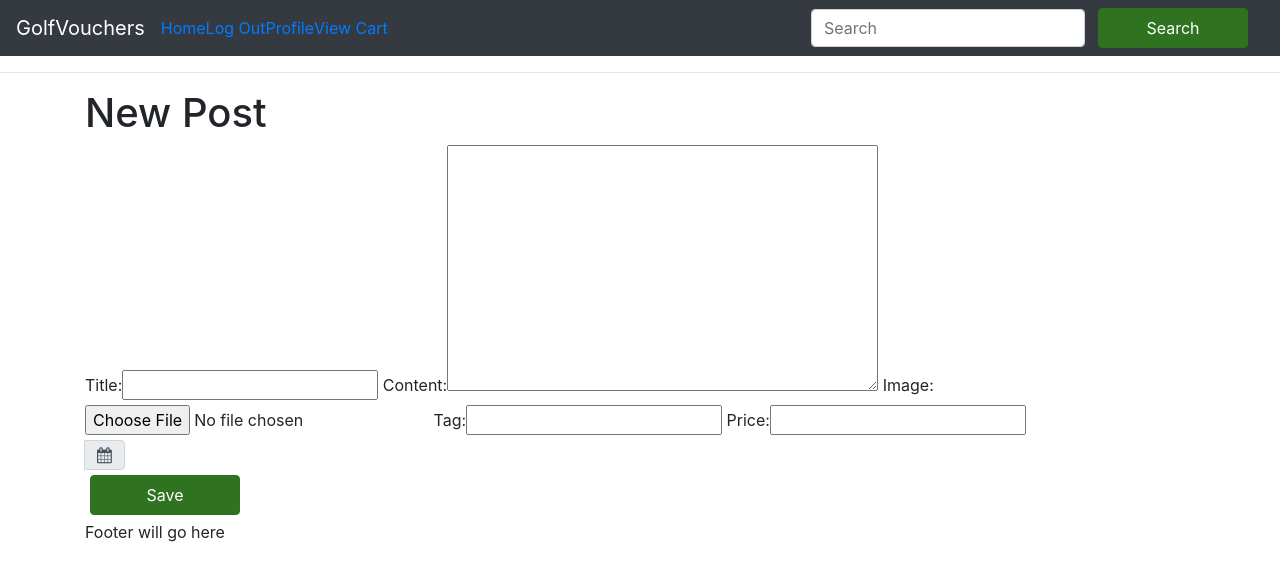
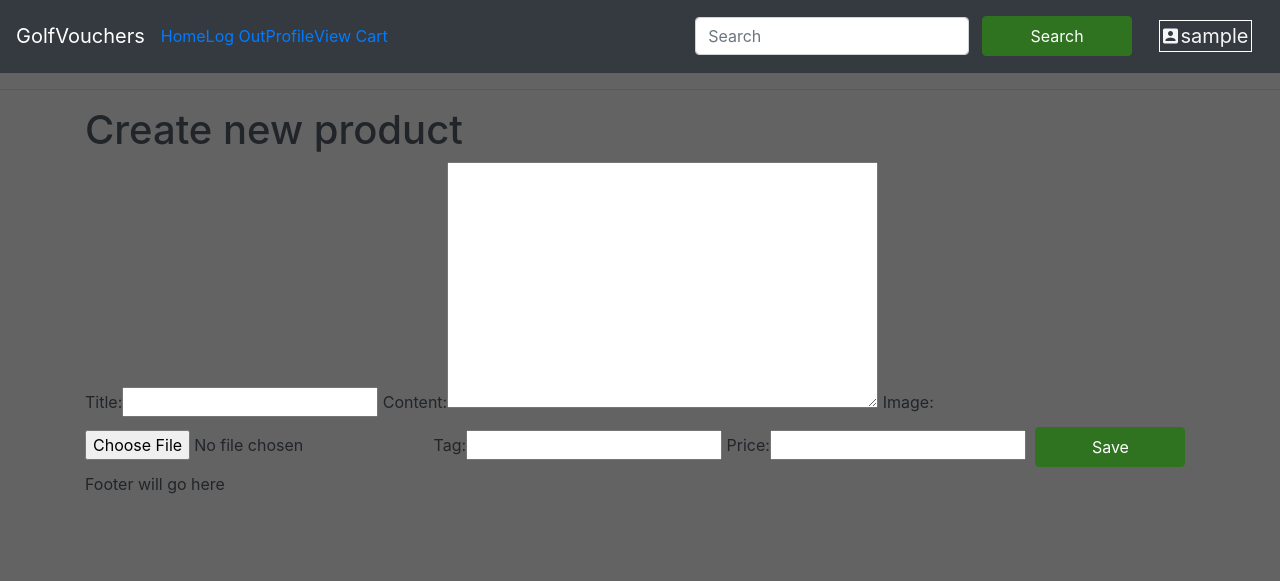
Before and after one commit to martingr1/golfvouchers, a Django app: a page that uses templates/base.html in a window 1280 px wide. Shown: the top 581 px of the page. Run offline with Django 3.2, Linux system fonts and the light colour scheme; the visitor is signed in with stand-in values (Sample User, id 1); some libraries are stand-ins or nearby versions; some web fonts are replaced.

Commit message:
added template logic for base.html

```diff
--- a/posts/models.py
+++ b/posts/models.py
@@ -10,7 +10,7 @@ class Post(models.Model):
     updated_date = models.DateTimeField(blank=True, null=True, default=timezone.now)
     views = models.IntegerField(default=0)
     tag = models.CharField(max_length=30, blank=True, null=True)
-    image = models.ImageField(upload_to="img", blank="True", null="True")
+    image = models.ImageField(upload_to="img")
     price = models.DecimalField(max_digits=6, decimal_places=0, null=False)
 
     def __unicode__(self):
--- a/posts/templates/postform.html
+++ b/posts/templates/postform.html
@@ -1,16 +1,10 @@
 {% extends "base.html" %}
 {% load bootstrap_tags %}
 {% block content %}
-<h1>New Post</h1>
+<h1>Create new product</h1>
 <form method="POST" enctype="multipart/form-data">
 	{% csrf_token %}
 	{{ form | as_bootstrap }}
-	<div class="input-group date" id="datetimepicker1" data-target-input="nearest">
-		{{ form.date }}
-		<div class="input-group-append" data-target="#datetimepicker1" data-toggle="datetimepicker">
-			<div class="input-group-text"><i class="fa fa-calendar"></i></div>
-		</div>
-	</div>
 	<button type="submit" class="btn btn-info">Save</button>
 </form>
 {% endblock %}
--- a/search/views.py
+++ b/search/views.py
@@ -1,10 +1,9 @@
 from django.shortcuts import render
+from django.contrib import messages
 from posts.models import Post
 
 
 def do_search(request):
 
-    posts = Post.objects.filter(content__icontains=request.GET['q'])
+    posts = Post.objects.filter(content__icontains=request.GET['q']).order_by('listed_date')
     return render(request, "posts.html", {'posts': posts})
-
-# Create your views here.
--- a/templates/base.html
+++ b/templates/base.html
@@ -17,6 +17,11 @@
 </head>
 
 <body>
+	<style>
+		body {
+			background-color: #636363;
+		}
+	</style>
 	<nav class="navbar navbar-expand-lg navbar-dark bg-dark sticky-top">
 		<a class="navbar-brand" href="{% url 'index' %}">GolfVouchers</a>
 		<button class="navbar-toggler" type="button" data-toggle="collapse" data-target="#navbarSupportedContent" aria-controls="navbarSupportedContent" aria-expanded="false" aria-label="Toggle navigation">
@@ -28,7 +33,9 @@
 				<li class="nav-item active"><a href="{% url 'index' %}">Home</a></li>
 				<li class="nav-item active"><a href="{% url 'logout' %}">Log Out</a></li>
 				<li class="nav-item active"><a href="{% url 'profile' %}">Profile</a></li>
-				<li class="nav-item"><a href="{% url 'view_cart' %}">View Cart</a></li>
+				<li class="nav-item"><a href="{% url 'view_cart' %}">View Cart{% for item in cart_items %}     ({{ item.quantity }})
+                {% endfor %}
+                </a></li>
 				{% else %}
 				<li class="nav-item"><a href="{% url 'login' %}">Log In</a></li>
 				<li class="nav-item"><a href="{% url 'register' %}">Register</a></li>
@@ -38,6 +45,12 @@
 				<input class="form-control mr-sm-2" type="text" name="q" placeholder="Search" aria-label="Search">
 				<button class="btn btn-outline-success my-2 my-sm-0" type="submit">Search</button>
 			</form>
+		</div>
+		<div class="login-nav d-flex align-items-center justify-content-center">
+
+			{% if user.is_authenticated %}
+			<i class="material-icons login-icon">account_box</i>{{ user }}
+			{% endif %}
 		</div>
 	</nav>
 	<hr> {% if messages %}
```
Also changed, not shown: accounts/views.py (+0 -24 lines), posts/templates/posts.html (+5 -2 lines), media/img/Trump-Turnberry.jpg (deleted), static/js/scripts.js (renamed from static/js/scripts/scripts.js).
